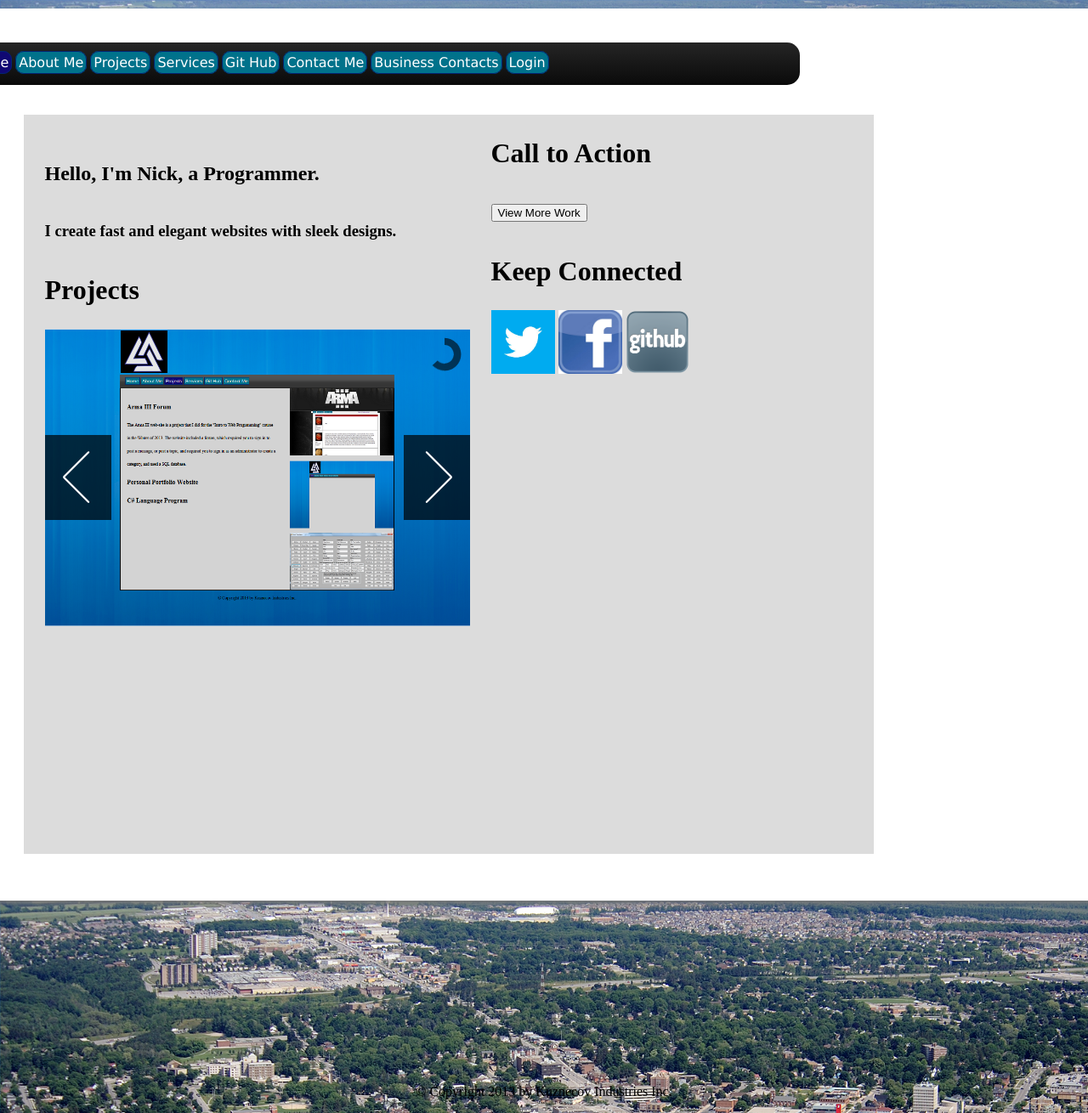
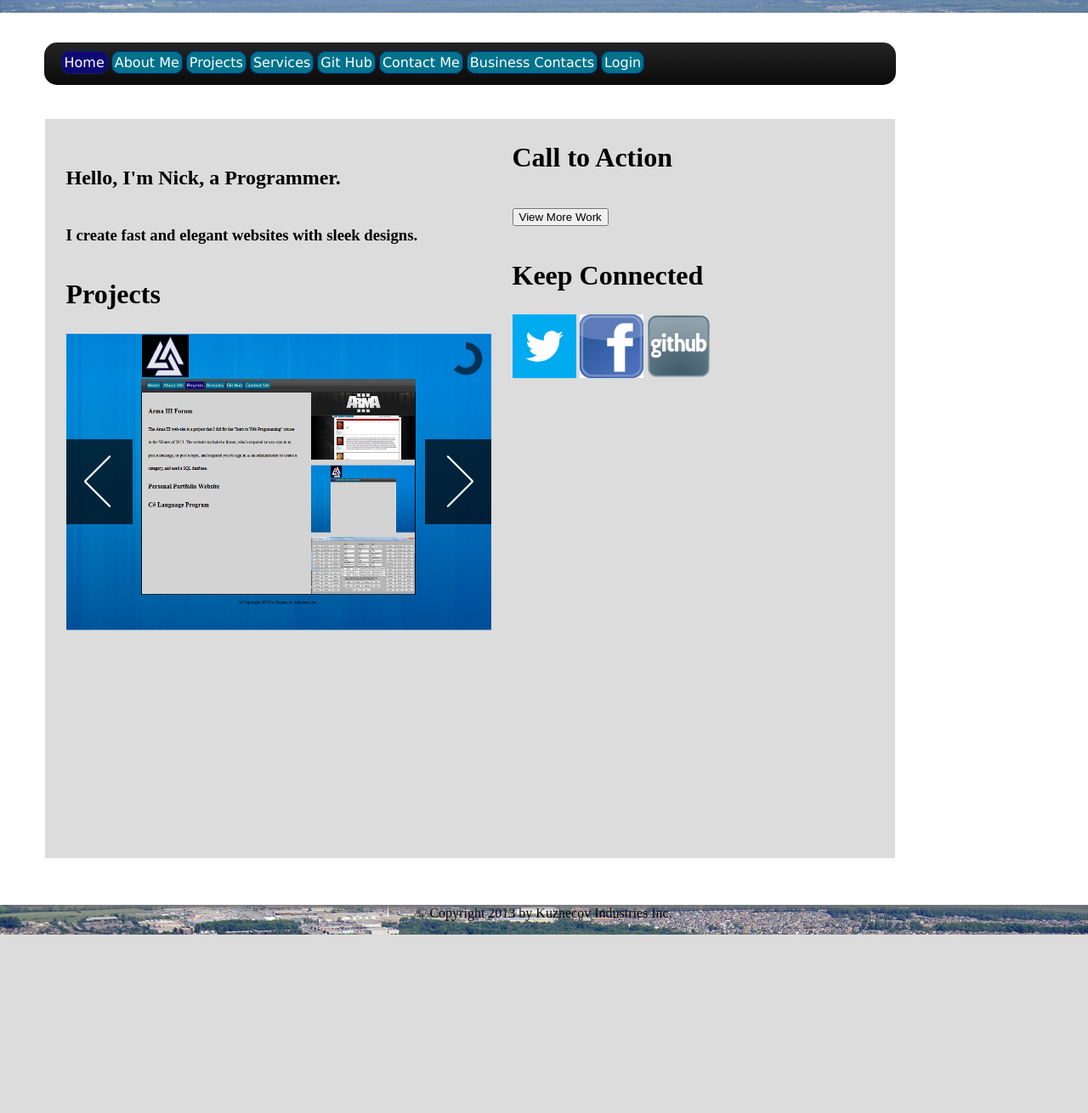
Before and after one commit to NicKuznecov/PersonalPortfolioWithDatabase, a PHP site: page /Home.php in a window 1280 px wide; the page is wider, and only the part inside the window is pictured. Shown: that part at 85% size. After the commit the page ends 1100 px from the top of that part, so only its background shows below. Run offline with PHP 8.4, Linux system fonts and the light colour scheme.

Commit message:
More Div changes
Fixed some more problems with the divs.

```diff
--- a/AdvancedWebAssignment2/footer.php
+++ b/AdvancedWebAssignment2/footer.php
@@ -15,6 +15,5 @@ File Description: footer of the Personal Portfolio web-site, includes the copyri
             $('#featured').orbit();
         });
     </script>
-
 </body>
 </html>
--- a/AdvancedWebAssignment2/header.php
+++ b/AdvancedWebAssignment2/header.php
@@ -41,6 +41,7 @@ File Description: Header page which consists of the nav menu, and css/js include
 <body>
     <div id="logo">
     </div>
+<div id="Content">
     <div id="wrapper">
         <div id="menu">
             <a id="Home" class="item" href="Home.php">Home</a>
@@ -53,4 +54,3 @@ File Description: Header page which consists of the nav menu, and css/js include
             <a id="Login" class="item" href="Login.php">Login</a>
         </div>
     </div>
-        <div id="Content">
--- a/AdvancedWebAssignment2/styles/styles.css
+++ b/AdvancedWebAssignment2/styles/styles.css
@@ -16,16 +16,6 @@ body
             height: 100%;
 
 }
-#logo{
-
-    position: relative;
-    top: 10px;
-    left: -650px;
-    margin-right: auto;
-    margin-left: auto;
-    width: 180px;
-    height: 160px;
-}
 
 
 
@@ -38,12 +28,12 @@ body
     background-position: center;
     background-color: gainsboro;
     left: -160px;
-    top: 100px;
+    top: 50px;
     width: 950px;
     height: 820px;
     line-height: 300%;
     padding: 25px;
-    z-index: 5;
+
 
 
 
@@ -58,8 +48,7 @@ body
     margin-right: auto;
     background-position: center;
     background-color: white;
-    top: -200px;
-    left: -25px;
+    top: 15px;
     width: 1375px;
     height: 1000px;
     line-height: 300%;
@@ -67,7 +56,7 @@ body
 	-webkit-box-shadow: 0 10px 6px -6px #777;
 	   -moz-box-shadow: 0 10px 6px -6px #777;
 	        box-shadow: 0 10px 6px -6px #777;
-    z-index: -5;
+
 
 
 }
@@ -114,8 +103,7 @@ body
 #menu {
 	position: relative;
         clear: both;
-	top: -120px;
-        left: -200px;
+        left: -160px;
         height: 50px;
         background-position: center;
         background: -moz-linear-gradient(#252525, #0a0a0a);
@@ -156,8 +144,7 @@ body
         margin-left: auto;
         margin-right: auto;
         text-align: center;
-        z-index: 10;
-        bottom: 150px;
+
 }
 
 #featured{
```
